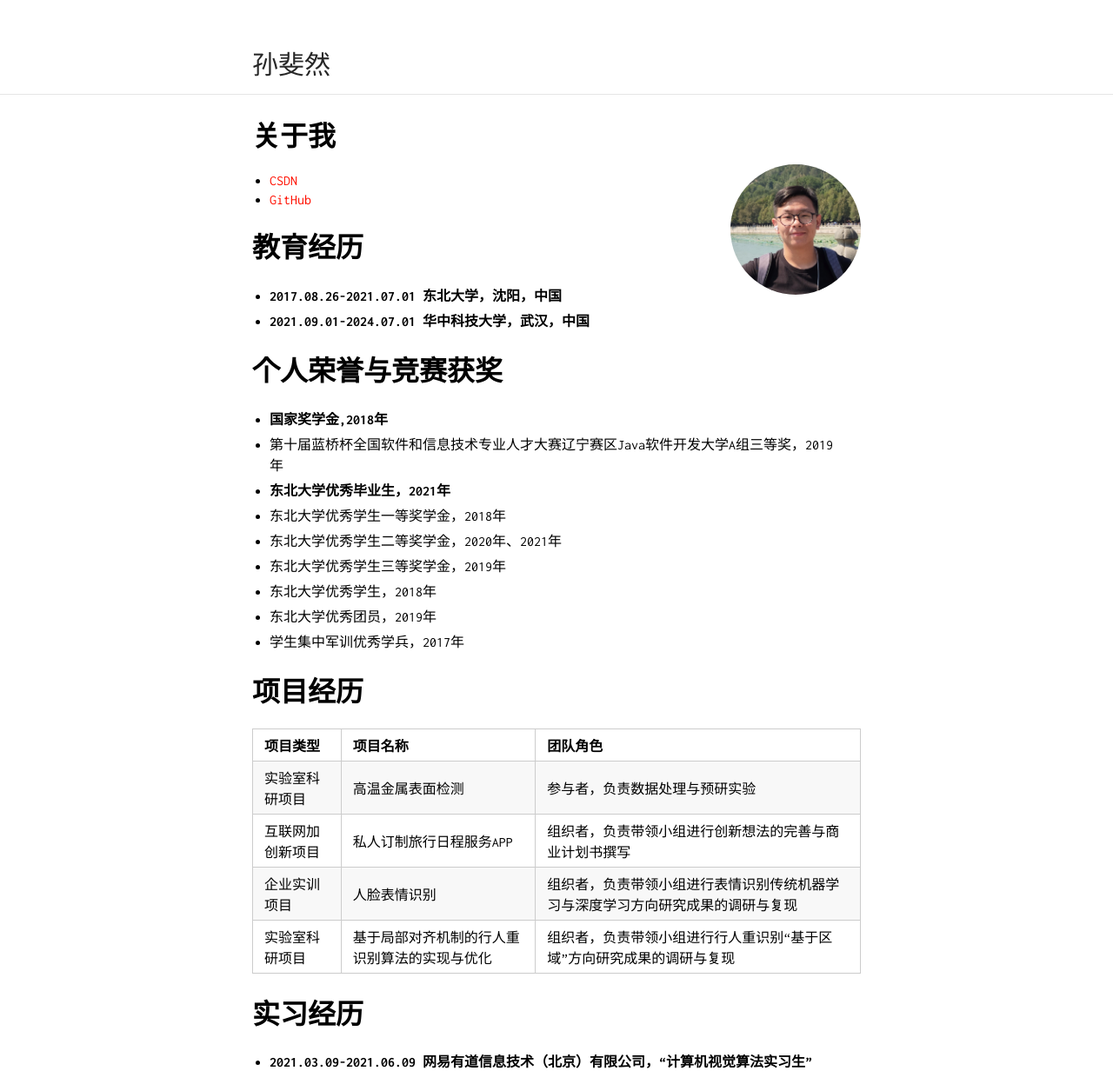
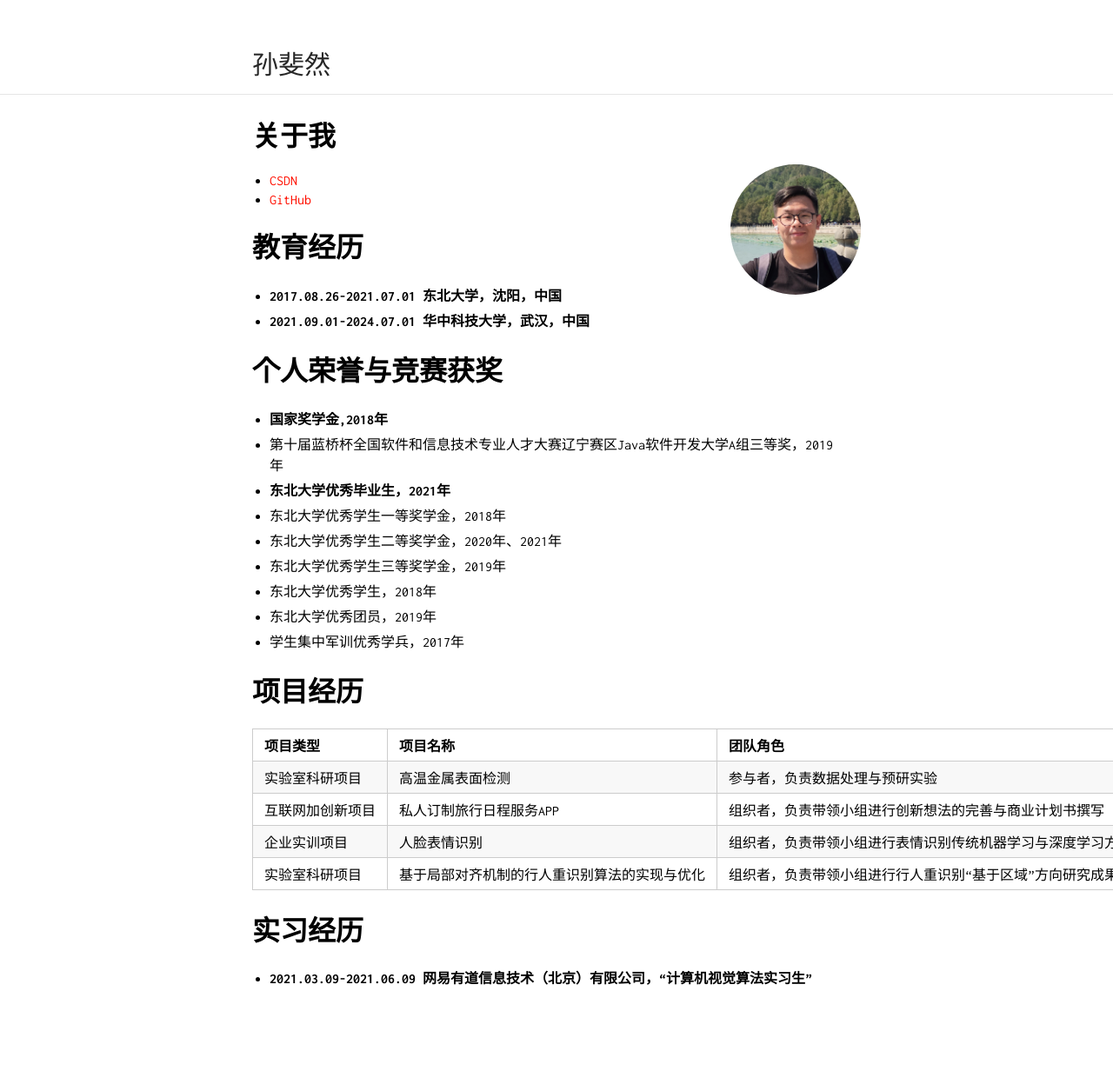
Before and after one commit to OrientTraveller/OrientTraveller.github.io, a Jekyll site: the page built from index.md, in a window 1280 px wide. Shown: the whole page at 87% size. Built offline with Jekyll 4.4.1, drawn with Linux system fonts in a browser that asks for light colours; our own code applies the rules of GitHub Pages for plain Markdown files; comment, search, counter and statistics services are not loaded; after the commit the page ends 1136 px from its top, so only the background shows below that.

Commit message:
Update index.md

```diff
--- a/index.md
+++ b/index.md
@@ -22,29 +22,29 @@
 # 项目经历
 <table>
   <tr>
-    <th>项目类型</th>
-    <th>项目名称</th>
-    <th>团队角色</th>
+    <th align="middle" style="text-overflow:ellipsis;word-break:keep-all; white-space:nowrap;">项目类型</th>
+    <th align="middle" style="text-overflow:ellipsis;word-break:keep-all; white-space:nowrap;">项目名称</th>
+    <th align="middle" style="text-overflow:ellipsis;word-break:keep-all; white-space:nowrap;">团队角色</th>
   </tr>
   <tr>
-    <td>实验室科研项目</td>
-    <td>高温金属表面检测</td>
-    <td>参与者，负责数据处理与预研实验</td>
+    <td align="middle" style="text-overflow:ellipsis;word-break:keep-all; white-space:nowrap;">实验室科研项目</td>
+    <td align="middle" style="text-overflow:ellipsis;word-break:keep-all; white-space:nowrap;">高温金属表面检测</td>
+    <td align="middle" style="text-overflow:ellipsis;word-break:keep-all; white-space:nowrap;">参与者，负责数据处理与预研实验</td>
   </tr>
   <tr>
-    <td>互联网加创新项目</td>
-    <td>私人订制旅行日程服务APP</td>
-    <td>组织者，负责带领小组进行创新想法的完善与商业计划书撰写</td>
+    <td align="middle" style="text-overflow:ellipsis;word-break:keep-all; white-space:nowrap;">互联网加创新项目</td>
+    <td align="middle" style="text-overflow:ellipsis;word-break:keep-all; white-space:nowrap;">私人订制旅行日程服务APP</td>
+    <td align="middle" style="text-overflow:ellipsis;word-break:keep-all; white-space:nowrap;">组织者，负责带领小组进行创新想法的完善与商业计划书撰写</td>
   </tr>
   <tr>
-    <td>企业实训项目</td>
-    <td>人脸表情识别</td>
-    <td>组织者，负责带领小组进行表情识别传统机器学习与深度学习方向研究成果的调研与复现</td>
+    <td align="middle" style="text-overflow:ellipsis;word-break:keep-all; white-space:nowrap;">企业实训项目</td>
+    <td align="middle" style="text-overflow:ellipsis;word-break:keep-all; white-space:nowrap;">人脸表情识别</td>
+    <td align="middle" style="text-overflow:ellipsis;word-break:keep-all; white-space:nowrap;">组织者，负责带领小组进行表情识别传统机器学习与深度学习方向研究成果的调研与复现</td>
   </tr>
   <tr>
-    <td>实验室科研项目</td>
-    <td>基于局部对齐机制的行人重识别算法的实现与优化</td>
-    <td>组织者，负责带领小组进行行人重识别“基于区域”方向研究成果的调研与复现</td>
+    <td align="middle" style="text-overflow:ellipsis;word-break:keep-all; white-space:nowrap;">实验室科研项目</td>
+    <td align="middle" style="text-overflow:ellipsis;word-break:keep-all; white-space:nowrap;">基于局部对齐机制的行人重识别算法的实现与优化</td>
+    <td align="middle" style="text-overflow:ellipsis;word-break:keep-all; white-space:nowrap;">组织者，负责带领小组进行行人重识别“基于区域”方向研究成果的调研与复现</td>
   </tr>
 </table>
 
```
